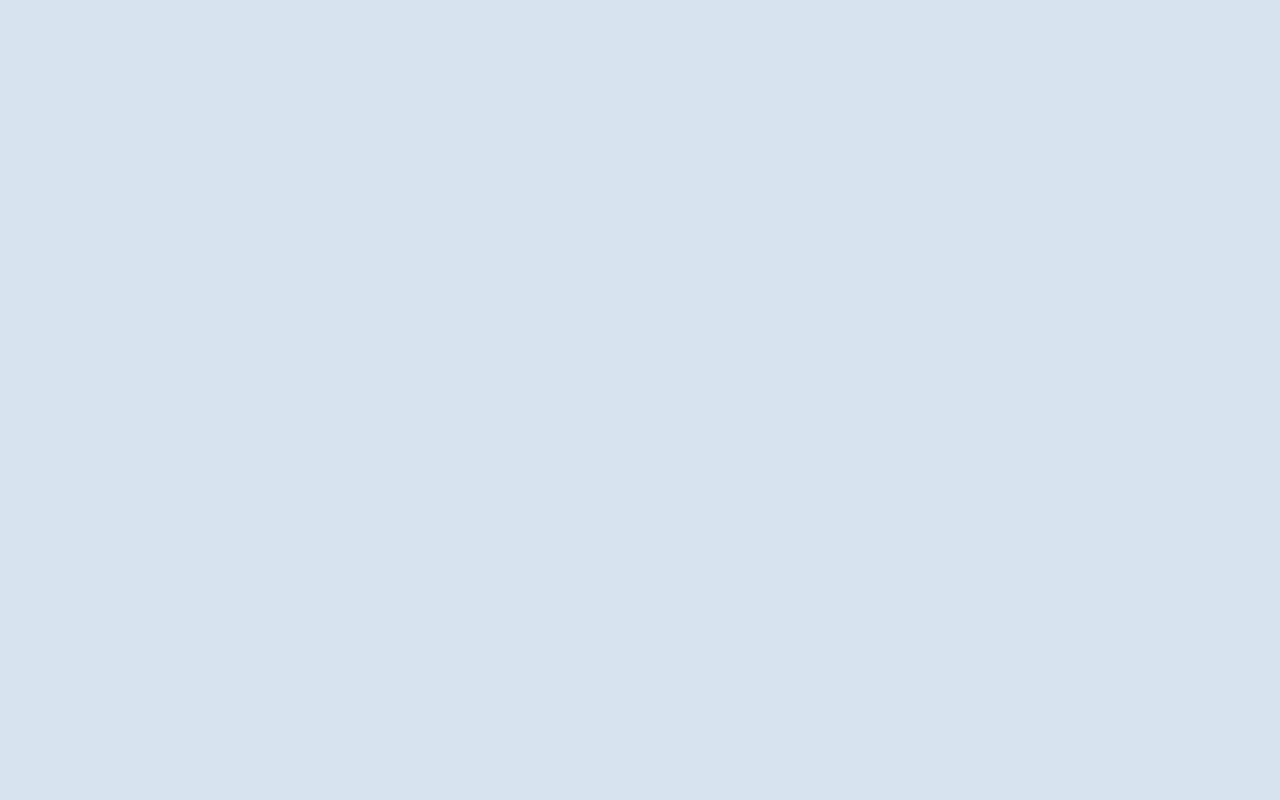
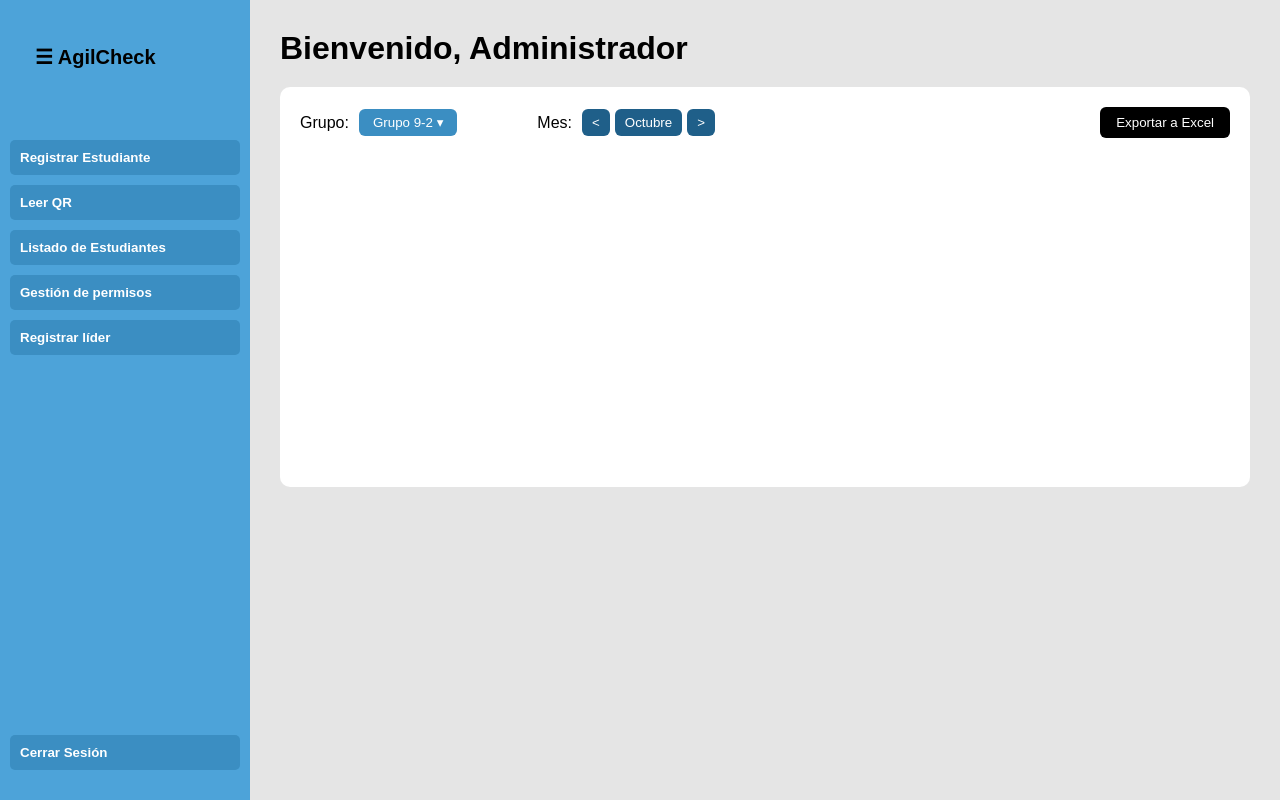
Before and after one commit to Petrikov616/ALFA, a React (Vite) app: page /listadoadmin in a window 1280 px wide. Before the commit this address had no page. Built offline with nearby package versions, Linux system fonts and the light colour scheme.

Commit message:
Se termini el archivo ListadoAdmin.js y el ListadoAdmin.css, tambien se agrego dos archivos nuevos

```diff
--- a/src/pages/Admin.jsx
+++ /dev/null
@@ -1,17 +0,0 @@
-import "./Admin.css";
-
-const Admin = () => {
-    const [menuOpen, setMenuOpen] = useState(false);
-    return(
-        <div className="admin">
-
-        <aside className={`sidebar ${menuOpen ? 'open' : 'closed'}`}>
-            <div className="sidebar-content">
-                <h2>AgilCheck</h2>
-            </div>
-
-        </aside>
-        </div>
-    );
-}
-export default Admin;
--- /dev/null
+++ b/src/pages/ListadoAdmin.css
@@ -0,0 +1,124 @@
+.admin-layout {
+    display: flex;
+    height: 100vh;
+    font-family: Arial, sans-serif;
+}
+
+.sidebar {
+    background-color: #4da3d9;
+    transition: width 0.3s ease;
+    overflow: hidden;
+}
+
+.sidebar.open {
+    width: 250px;
+}
+
+.sidebar.closed {
+    width: 70px;
+}
+
+.sidebar-content {
+    display: flex;
+    flex-direction: column;
+    height: 100%;
+    padding: 20px 10px;
+}
+
+.logo {
+    cursor: pointer;
+    margin-bottom: 30px;
+    font-weight: 800;
+    font-size: 20px;
+    white-space: nowrap;
+}
+
+.sidebar.closed .logo span {
+    display: none;
+}
+
+.sidebar.closed button span {
+    display: none;
+}
+
+.menu {
+    flex: 1;
+}
+
+.menu button,
+.logout button {
+    width: 100%;
+    padding: 10px;
+    margin-bottom: 10px;
+    background-color: #3b8ec2;
+    border: none;
+    color: white;
+    font-weight: 800;
+    cursor: pointer;
+    border-radius: 5px;
+    text-align: left;
+    white-space: nowrap;
+}
+
+.main-content {
+    flex: 1;
+    padding: 30px;
+    background-color: #e5e5e5;
+    transition: all 0.3s ease;
+}
+
+.content-box {
+    background-color: white;
+    height: 400px;
+    border-radius: 10px;
+    margin-top: 20px;
+}
+
+.filters {
+    display: flex;
+    align-items: center;
+    gap: 40px;
+    margin-top: 20px;
+}
+
+.filter-group {
+    display: flex;
+    align-items: center;
+    margin: 20px;
+    gap: 10px;
+}
+
+.select-btn {
+    background-color: #3b8ec2;
+    border-radius: 6px;
+    color: white;
+    border: none;
+    padding: 6px 14px;
+    cursor: pointer;
+}
+
+.month-selector {
+    display: flex;
+    align-items: center;
+    gap: 5px;
+}
+
+.month-selector button {
+    background-color: #1f5f89;
+    color: white;
+    border: none;
+    padding: 6px 10px;
+    border-radius: 6px;
+    cursor: pointer;
+}
+
+.excel-btn {
+    background-color: black;
+    color: white;
+    margin: 20px;
+    border: none;
+    padding: 8px 16px;
+    border-radius: 6px;
+    cursor: pointer;
+    margin-left: auto;
+}
--- /dev/null
+++ b/src/pages/ListadoAdmin.jsx
@@ -0,0 +1,69 @@
+import { useState } from "react";
+import "./ListadoAdmin.css";
+
+const ListadoAdmin = () => {
+    const [menuOpen, setMenuOpen] = useState(true);
+
+    const toggleMenu = () => {
+        setMenuOpen(!menuOpen);
+    };
+
+    return (
+        <div className="admin-layout">
+
+            <aside className={`sidebar ${menuOpen ? "open" : "closed"}`}>
+                <div className="sidebar-content">
+
+                    <h2 onClick={toggleMenu} className="logo">
+                        ☰ <span>AgilCheck</span>
+                    </h2>
+
+                    <nav className="menu">
+                        <button><span>Registrar Estudiante</span></button>
+                        <button><span>Leer QR</span></button>
+                        <button><span>Listado de Estudiantes</span></button>
+                        <button><span>Gestión de permisos</span></button>
+                        <button><span>Registrar líder</span></button>
+                    </nav>
+
+                    <div className="logout">
+                        <button><span>Cerrar Sesión</span></button>
+                    </div>
+
+                </div>
+            </aside>
+
+            <main className={`main-content ${menuOpen ? "expanded" : "collapsed"}`}>
+                <h1>Bienvenido, Administrador</h1>
+
+                <div className="content-box">
+                    <div className="filters">
+
+                        <div className="filter-group">
+                            <span>Grupo:</span>
+                            <button className="select-btn">Grupo 9-2 ▾</button>
+                        </div>
+
+                        <div className="filter-group">
+                            <span>Mes:</span>
+                            <div className="month-selector">
+                                <button>{"<"}</button>
+                                <button className="select-btn">Octubre</button>
+                                <button>{">"}</button>
+                            </div>
+                        </div>
+
+                        <button className="excel-btn">
+                            Exportar a Excel
+                        </button>
+
+                    </div>
+
+                </div>
+            </main>
+
+        </div>
+    );
+};
+
+export default ListadoAdmin;
--- /dev/null
+++ b/src/pages/RegistrarAdmin.jsx
@@ -0,0 +1,17 @@
+import {useState} from "react";
+import "./RegistrarAdmin.css";
+
+const RegistrarAdmin = () =>{
+    const [menuOpen, setMenuOpen] = useState(true);
+
+    const toggleMenu = () => {
+        setMenuOpen(!menuOpen);
+    };
+
+    return (
+        <h1>Registro Estudiante</h1>
+
+    );
+}
+
+export default RegistrarAdmin
--- a/src/router/AppRouter.jsx
+++ b/src/router/AppRouter.jsx
@@ -3,7 +3,8 @@ import Hero from '../components/navbar/Hero'
 import Login from '../pages/Login'
 import { Routes, Route } from 'react-router-dom'
 import MainLayout from '../layouts/MainLayout'
-import Admin from '../pages/Admin'
+import RegistrarAdmin from '../pages/RegistrarAdmin'
+import ListadoAdmin from '../pages/ListadoAdmin'
 
 function AppRouter() {
     return (
@@ -13,7 +14,8 @@ function AppRouter() {
             </Route>
 
             <Route path="/login" element={<Login />} />
-            <Route path="/admin" element={<Admin />} />
+            <Route path="/listadoadmin" element={<ListadoAdmin />} />
+            <Route path="/registraradmin" element={<RegistrarAdmin />} />
         </Routes>
     );
 }
```
Also changed, not shown: src/pages/Admin.css (deleted), src/pages/RegistrarAdmin.css (added).
